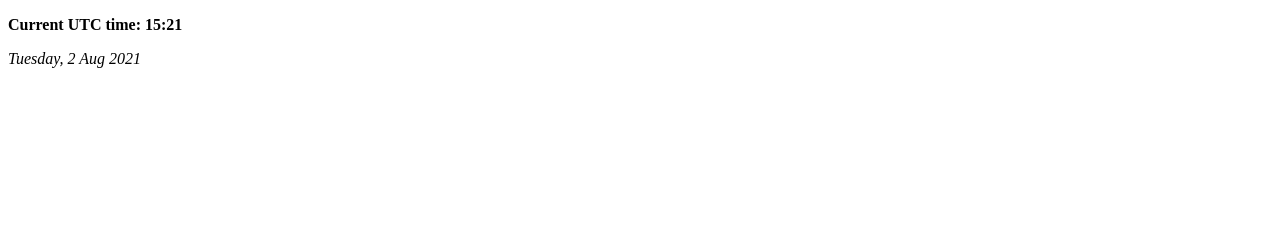
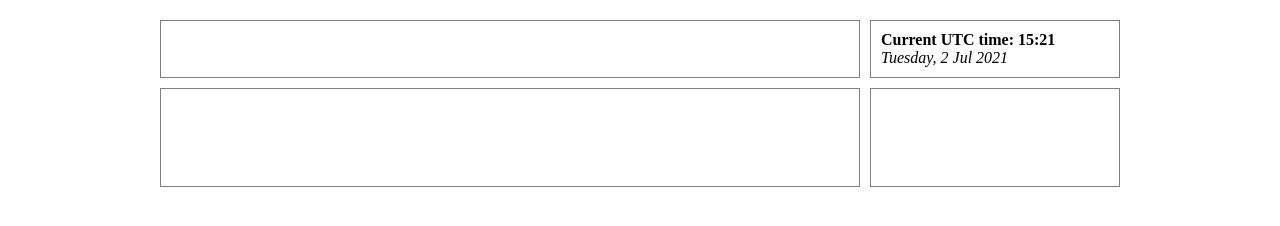
Before and after one commit to electrixky/HW5-Watching-ISS, a plain HTML site: page index.html in a window 1280 px wide. Drawn offline with Linux system fonts and the light colour scheme; no server answers.

Commit message:
Added styles

```diff
--- a/index.html
+++ b/index.html
@@ -1,5 +1,6 @@
 <!DOCTYPE html>
 <html lang="en">
+
 <head>
 	<meta charset="UTF-8">
 	<meta http-equiv="X-UA-Compatible" content="IE=edge">
@@ -7,7 +8,9 @@
 	<link rel="stylesheet" href="/style.css">
 	<title>Watching ISS</title>
 </head>
+
 <body>
+	<div class="container">
 		<div class="location">
 			<p class="location__inner"></p>
 		</div>
@@ -24,7 +27,8 @@
 		<div class="people">
 
 		</div>
-
+	</div>
 	<script src="/index.js"></script>
 </body>
+
 </html>
--- a/index.js
+++ b/index.js
@@ -45,8 +45,9 @@ function dateTime() {
 	const days = ['Sunday', 'Monday', 'Tuesday', 'Wednesday', 'Thursday', 'Friday', 'Saturday']
 	const months = ['Jan', 'Feb', 'Mar', 'Apr', 'May', 'Jun', 'Jul', 'Aug', 'Sep', 'Oct', 'Nov', 'Dec']
 	let dayName = days[currentDate.getDay()]
-	let monthName = months[currentDate.getMonth()+1]
-	document.querySelector('.datetime__time').innerHTML = `<strong>Current UTC time: ${currentDate.getUTCHours()}:${currentDate.getUTCMinutes()}</strong>`
+	let monthName = months[currentDate.getMonth()]
+	let minutes = (currentDate.getMinutes() < 10? '0' : '') + currentDate.getMinutes();
+	document.querySelector('.datetime__time').innerHTML = `<strong>Current UTC time: ${currentDate.getUTCHours()}:${minutes}</strong>`
 	document.querySelector('.datetime__date').innerHTML = `<em>${dayName}, ${currentDate.getDay()} ${monthName} ${currentDate.getFullYear()}</em>`
 	setTimeout(dateTime, 5000);
 }
--- a/style.css
+++ b/style.css
@@ -0,0 +1,23 @@
+* {
+	box-sizing: border-box;
+	margin: 0;
+	padding: 0;
+}
+
+.container {
+	max-width: 1000px;
+	margin: 0 auto;
+	padding: 20px;
+	display: grid;
+  grid-template-columns: 1.4fr 0.5fr;
+  grid-template-rows: 0.3fr 1.7fr;
+  gap: 10px 10px;
+  grid-template-areas:
+    ". ."
+    ". .";
+}
+
+.location, .datetime, .map, .people {
+	border: 1px solid grey;
+	padding: 10px;
+}
```
Lines whose indentation alone changed are shown as unchanged.
